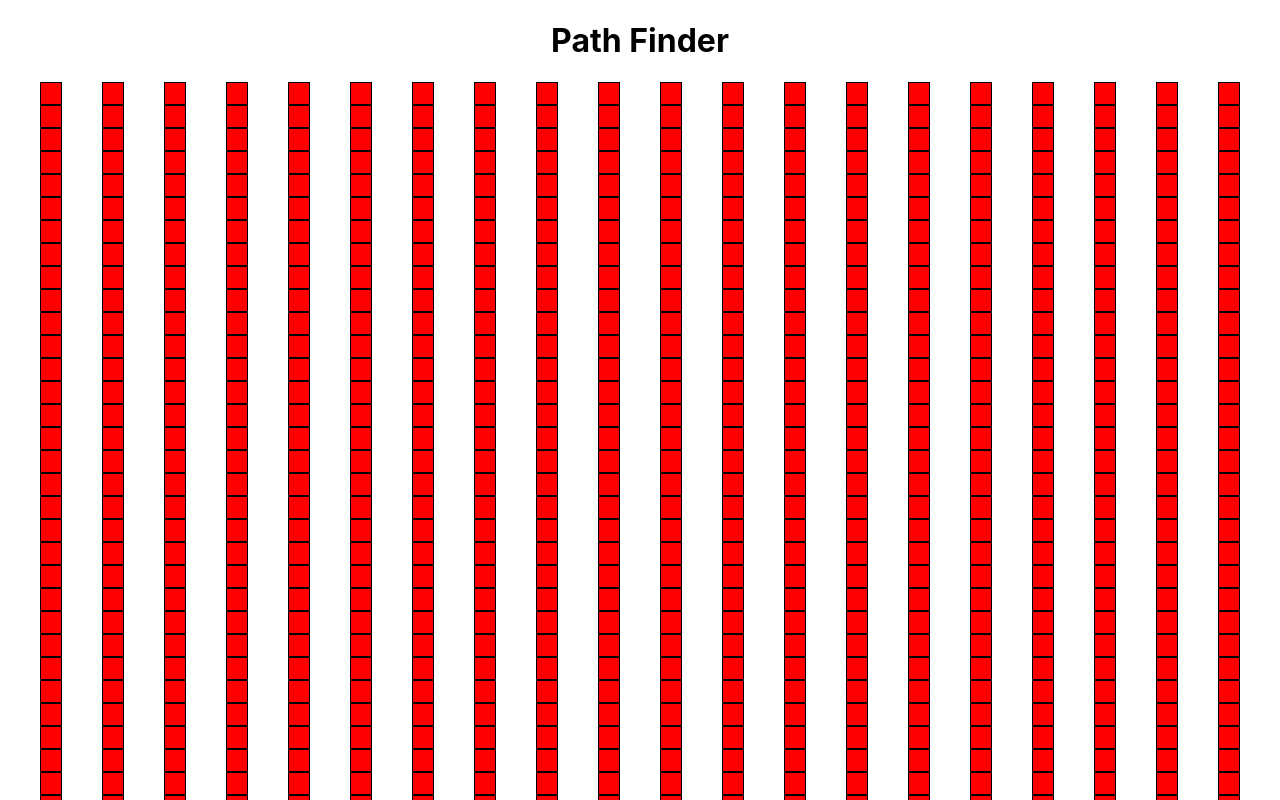
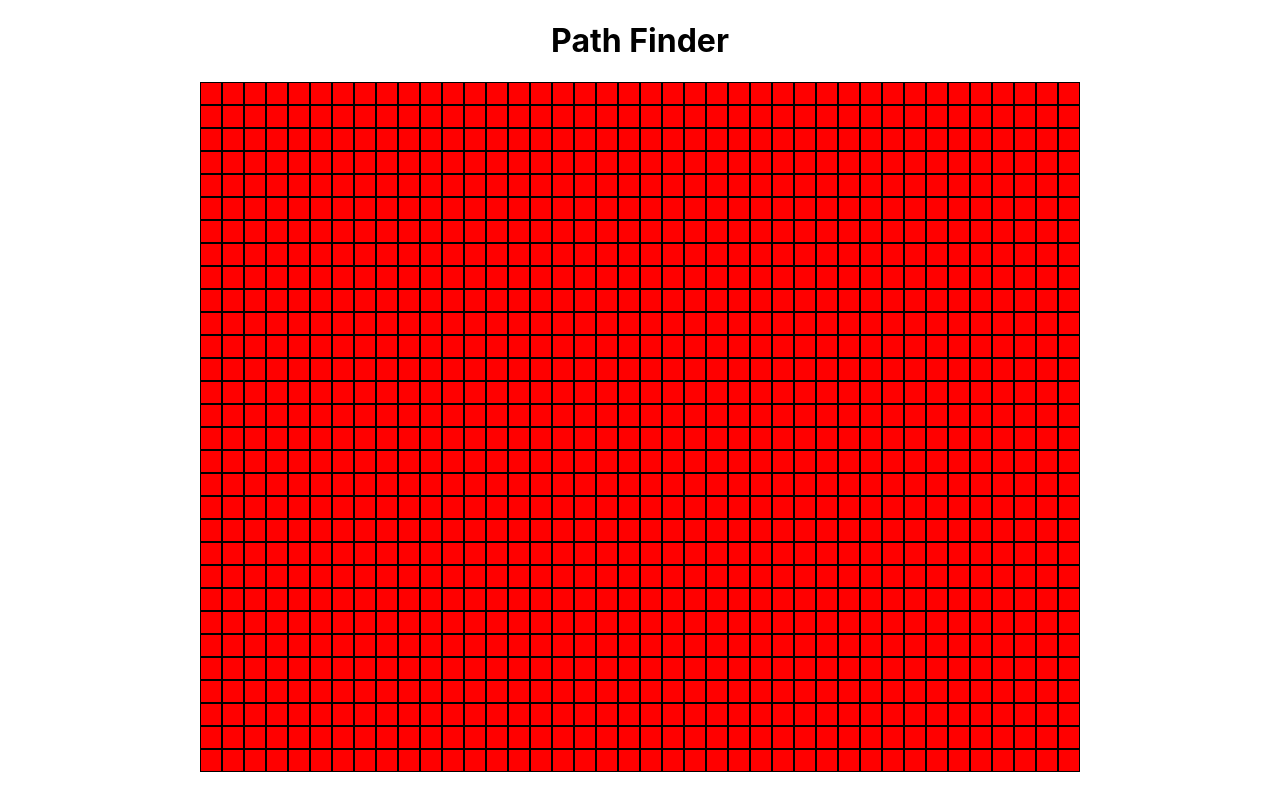
Before and after one commit to dball1126/path_finding_visualizer, a React (Create React App) app: page / in a window 1280 px wide. Shown: the top 800 px of the page. Built offline with nearby package versions, Linux system fonts and the light colour scheme.

Commit message:
grid aligned in center successfully

```diff
--- a/src/App.css
+++ b/src/App.css
@@ -21,10 +21,13 @@
   color: #09d3ac;
 }
 
+.grid-box{
+    display: flex;
+    justify-content: center;
+}
 
 .grid {
   display: flex;
-  justify-content: space-evenly;
 }
 
 .nodes {
--- a/src/PathfindingVisualizer/PathfindingVisualizer.jsx
+++ b/src/PathfindingVisualizer/PathfindingVisualizer.jsx
@@ -9,9 +9,9 @@ export default class PathfindingVisuablizer extends Component {
 
     componentDidMount(){
         const nodes = [];
-        for (let row = 0; row < 20; row++) {
+        for (let row = 0; row < 40; row++) {
            const currentRow = [];
-           for (let col = 0; col < 50; col++) {
+           for (let col = 0; col < 30; col++) {
                const currentNode = {row, col}
                currentRow.push(currentNode)
            }
@@ -27,6 +27,7 @@ export default class PathfindingVisuablizer extends Component {
         return (
             <>
                 <h1>Path Finder</h1>
+                <div className="grid-box">
             <div className="grid">
                 {nodes.map((row, idx) => {
                     return (
@@ -40,6 +41,7 @@ export default class PathfindingVisuablizer extends Component {
                 })}
 
             </div>
+                </div>
             </>
         )
     }
```
